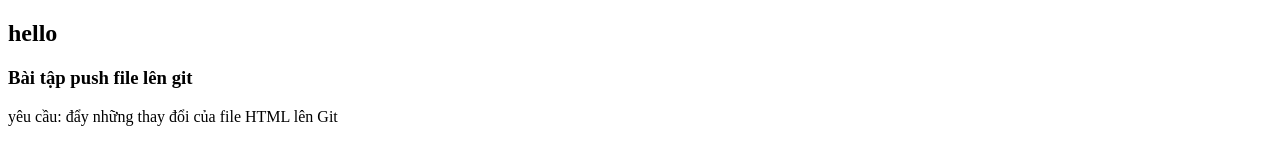
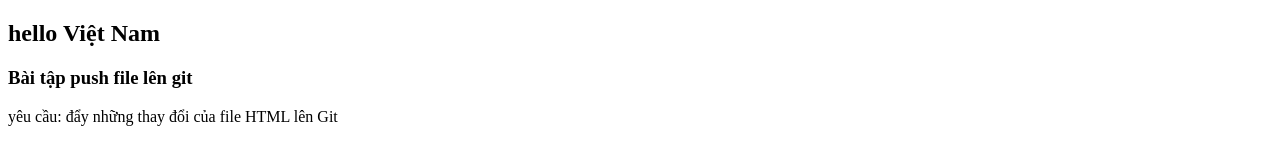
Before and after one commit to xuannguyen223/Capstone-Tailwind, a plain HTML site: page index.html in a window 1280 px wide. Shown: the top 142 px of the page. Drawn offline with Linux system fonts and the light colour scheme.

Commit message:
create html and note

```diff
--- a/index.html
+++ b/index.html
@@ -6,7 +6,7 @@
     <title>Demo Git</title>
   </head>
   <body>
-    <h2>hello</h2>
+    <h2>hello Việt Nam</h2>
 
     <h3>Bài tập push file lên git</h3>
     <p>yêu cầu: đẩy những thay đổi của file HTML lên Git</p>
```
